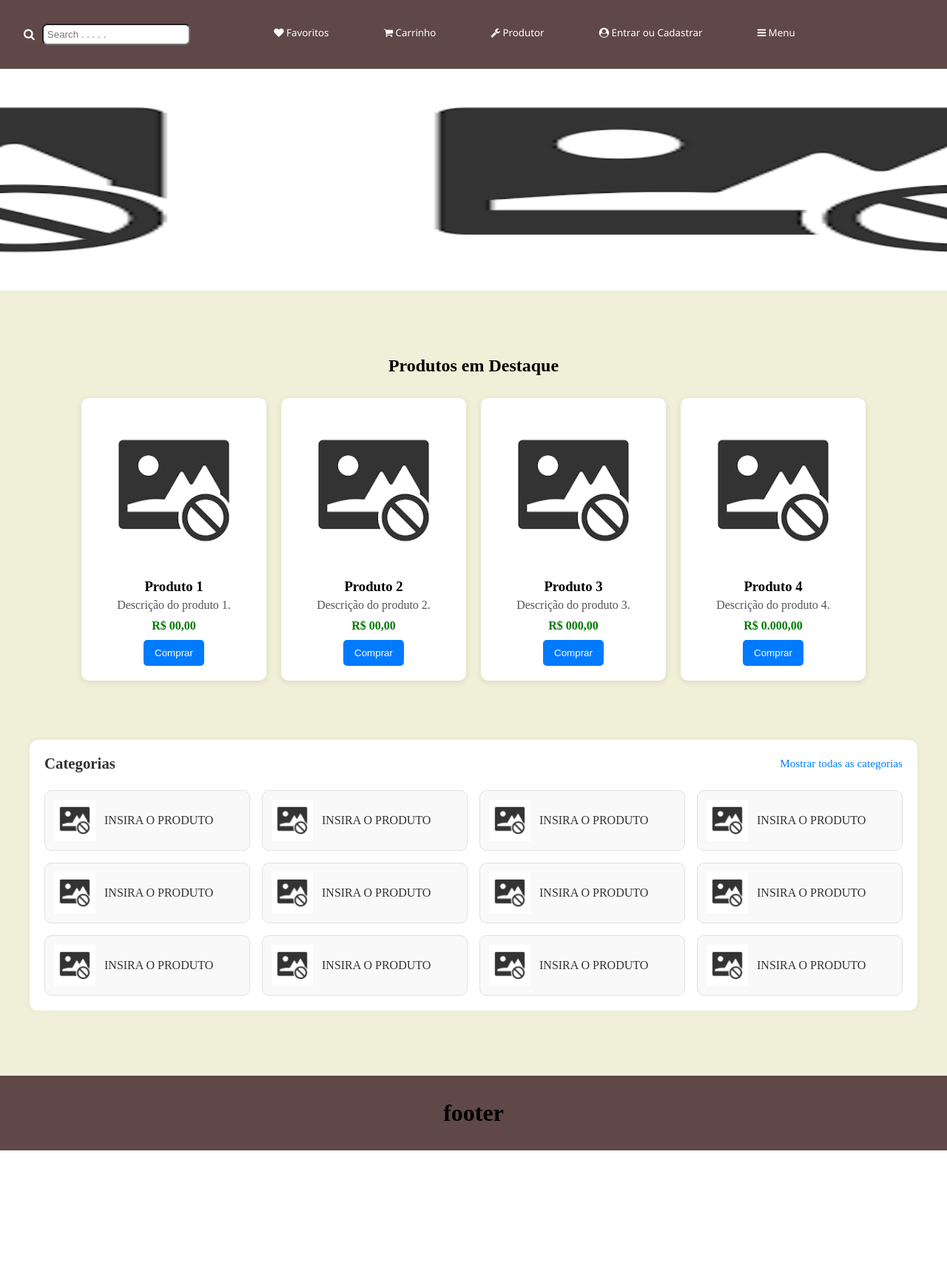
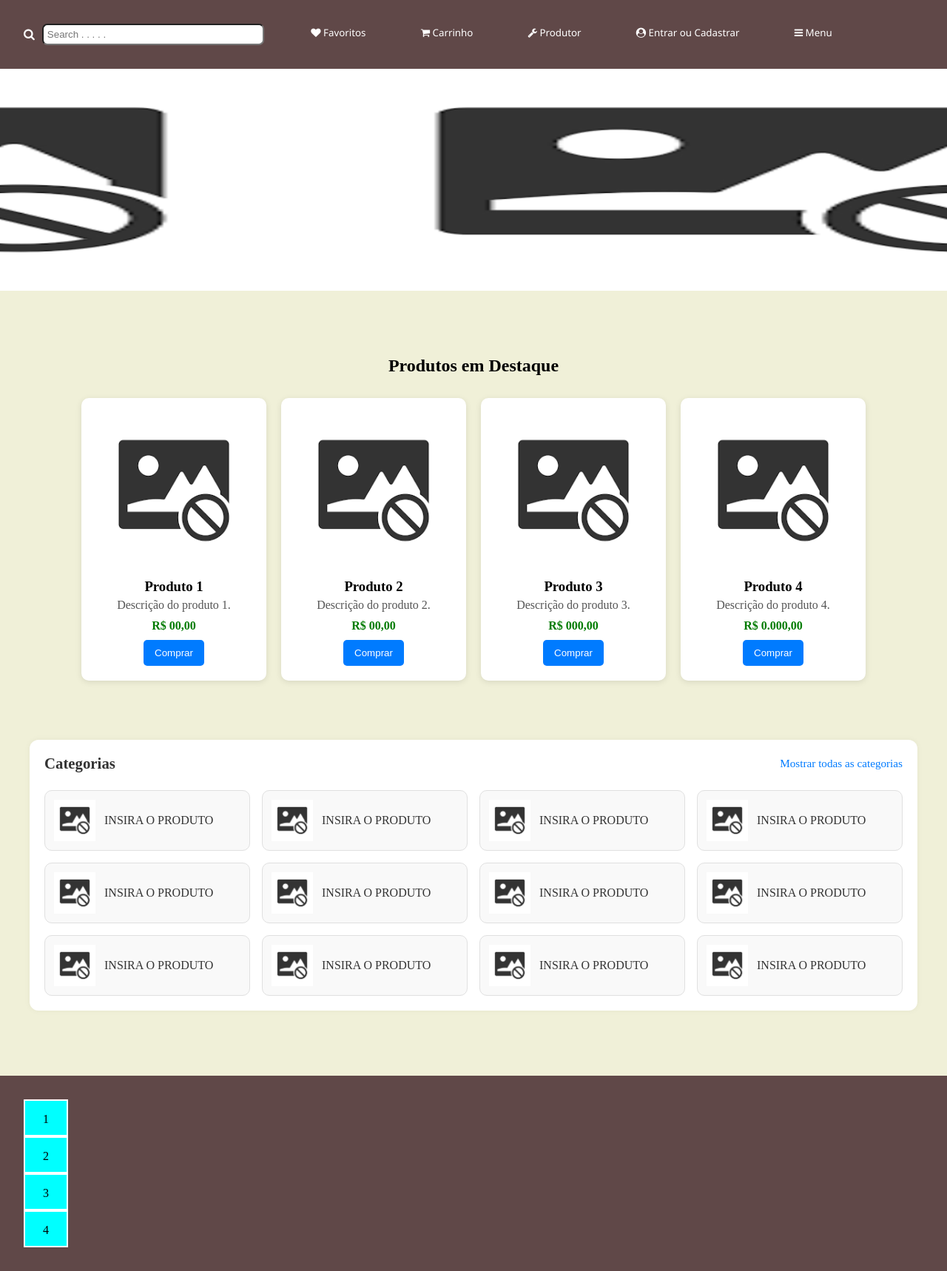
Before and after one commit to coelho-py/loja-virtual, a PHP site: page / in a window 1280 px wide. Shown: the whole page at 74% size. Before the commit the page ends 1555 px from the top, so only its background shows below. Run offline with PHP 8.4, Linux system fonts and the light colour scheme.

Commit message:
Iniciando Footer

```diff
--- a/geral.css
+++ b/geral.css
@@ -32,7 +32,7 @@ main {
 .search{
     padding:5px;
     border-radius: 7px;
-    min-width: 200px;
+    min-width: 300px;
 }
 
 .search-box {
@@ -157,5 +157,33 @@ footer{
     text-align: center;
     padding: 2rem;
     width:100%;
+    display:grid;
+
+}
+
+.box-item{
+    grid:
+
+}
+
+.info{
+    border: 2px solid #ffffff;
+    height: 50px;
+    width: 60px;
+    padding: 1rem;
+    background-color: aqua;
+}
+
+.footer1{
+    grid-area: Um;
+}
+.footer2{
+    grid-area: Dois;
+}
+.footer3{
+    grid-area: Tres;
+}
+.footer4{
+    grid-area: Quatro;
 }
 /*Footer End*/
--- a/index.html
+++ b/index.html
@@ -138,7 +138,14 @@
     </main>
 
     <footer>
-        <h1>footer</h1>
+        <div class="box-item">
+
+            <div class="info footer1">1</div>
+            <div class="info footer2">2</div>
+            <div class="info footer3">3</div>
+            <div class="info footer4">4</div>
+
+        </div>
     </footer>
 
 </body>
```
